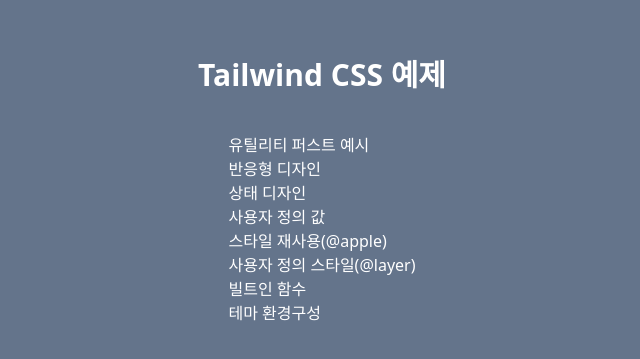
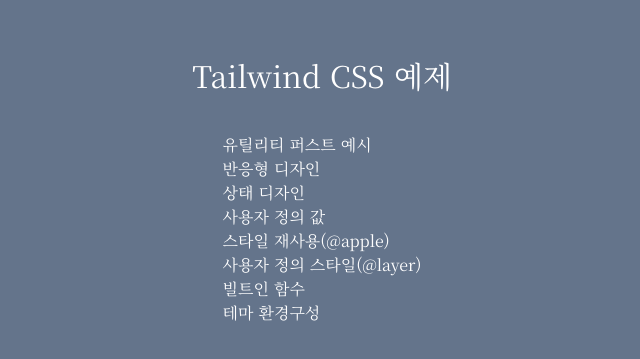
Before and after one commit to seulbinim/learn-tailwind, a website: page index.html in a window 1280 px wide. Shown: the part 189-548 px from the top of the page, without its empty margins (318-958 px from the left). Drawn offline with Linux system fonts and the light colour scheme.

Commit message:
font-family 확장, 스타일 분리

```diff
--- a/index.html
+++ b/index.html
@@ -7,7 +7,7 @@
     <link rel="icon" href="/src/assets/favicon/tailwind.svg" />
     <link rel="stylesheet" href="/src/styles/main.css" />
   </head>
-  <body class="bg-slate-500 text-white flex flex-col justify-center items-center h-screen">
+  <body class="bg-slate-500 text-white flex flex-col justify-center items-center h-screen font-noto-serif">
     <h1 class="text-3xl font-bold">Tailwind CSS 예제</h1>
     <ul class="my-10">
       <li><a href="/src/views/01-utility-first.html">유틸리티 퍼스트 예시</a></li>
--- /dev/null
+++ b/src/styles/fonts.css
@@ -0,0 +1,38 @@
+@layer base {
+  /* SUIT Variable */
+  @font-face {
+    font-family: "SUIT Variable";
+    font-weight: 100 900;
+    src: url("/src/assets/font/suit/SUIT-Variable.woff2") format("woff2-variations");
+  }
+
+  /* Pretendard Font */
+  @font-face {
+    font-family: "Pretendard Variable";
+    font-weight: 45 920;
+    font-style: normal;
+    font-display: swap;
+    src: url("/src/assets/font/pretendard/woff2/PretendardVariable.woff2") format("woff2-variations");
+  }
+
+  /* Noto Serif Font */
+  @font-face {
+    font-family: "Noto Serif KR";
+    font-style: normal;
+    font-weight: 100;
+    src: local("Noto Serif CJK KR"), local("Source Han Serif K"), local("Source Han Serif"), local("Noto Serif CJK"), local("Noto Serif"), url(/src/assets/font/notoserif/web/NotoSerifCJKkr-ExtraLight-subset.woff) format("woff"), url(/src/assets/font/notoserif/web/NotoSerifCJKkr-ExtraLight-subset.woff2) format("woff2"), url(/src/assets/font/notoserif/web/NotoSerifCJKkr-ExtraLight-subset.otf) format("otf");
+  }
+  @font-face {
+    font-family: "Noto Serif KR";
+    font-style: normal;
+    font-weight: 300;
+    src: local("Noto Serif CJK KR"), local("Source Han Serif K"), local("Source Han Serif"), local("Noto Serif CJK"), local("Noto Serif"), url(/src/assets/font/notoserif/web/NotoSerifCJKkr-Regular-subset.woff) format("woff"), url(/src/assets/font/notoserif/web/NotoSerifCJKkr-Regular-subset.woff2) format("woff2"), url(/src/assets/font/notoserif/web/NotoSerifCJKkr-Regular-subset.otf) format("otf"), url(/src/assets/font/notoserif/web/NotoSerifCJKkr-Regular-subset.ttf) format("truetype"),
+      /* Safari, Android, iOS */;
+  }
+  @font-face {
+    font-family: "Noto Serif KR";
+    font-style: normal;
+    font-weight: 600;
+    src: local("Noto Serif CJK KR"), local("Source Han Serif K"), local("Source Han Serif"), local("Noto Serif CJK"), local("Noto Serif"), url(/src/assets/font/notoserif/web/NotoSerifCJKkr-Bold-subset.woff) format("woff"), url(/src/assets/font/notoserif/web/NotoSerifCJKkr-Bold-subset.woff2) format("woff2"), url(/src/assets/font/notoserif/web/NotoSerifCJKkr-Bold-subset.otf) format("otf");
+  }
+}
--- a/tailwind.config.js
+++ b/tailwind.config.js
@@ -5,6 +5,8 @@
     extend: {
       fontFamily: {
         suit: ['"SUIT Variable", "sans-serif"'],
+        pretendard: ["Pretendard Variable", "Pretendard", "sans-serif"],
+        "noto-serif": ["Noto Serif KR", "serif"],
       },
     },
   },
```
Also changed, not shown: src/views/01-utility-first.html (+1 -1 lines), src/views/02-responsive.html (+1 -1 lines), src/views/03-state.html (+1 -1 lines), src/views/04-arbitrary.html (+1 -1 lines), src/views/05-apply.html (+1 -1 lines), src/views/06-layer.html (+1 -1 lines), src/views/07-built-in.html (+1 -1 lines), src/views/08-theme-config.html (+1 -1 lines), src/styles/main.css.
